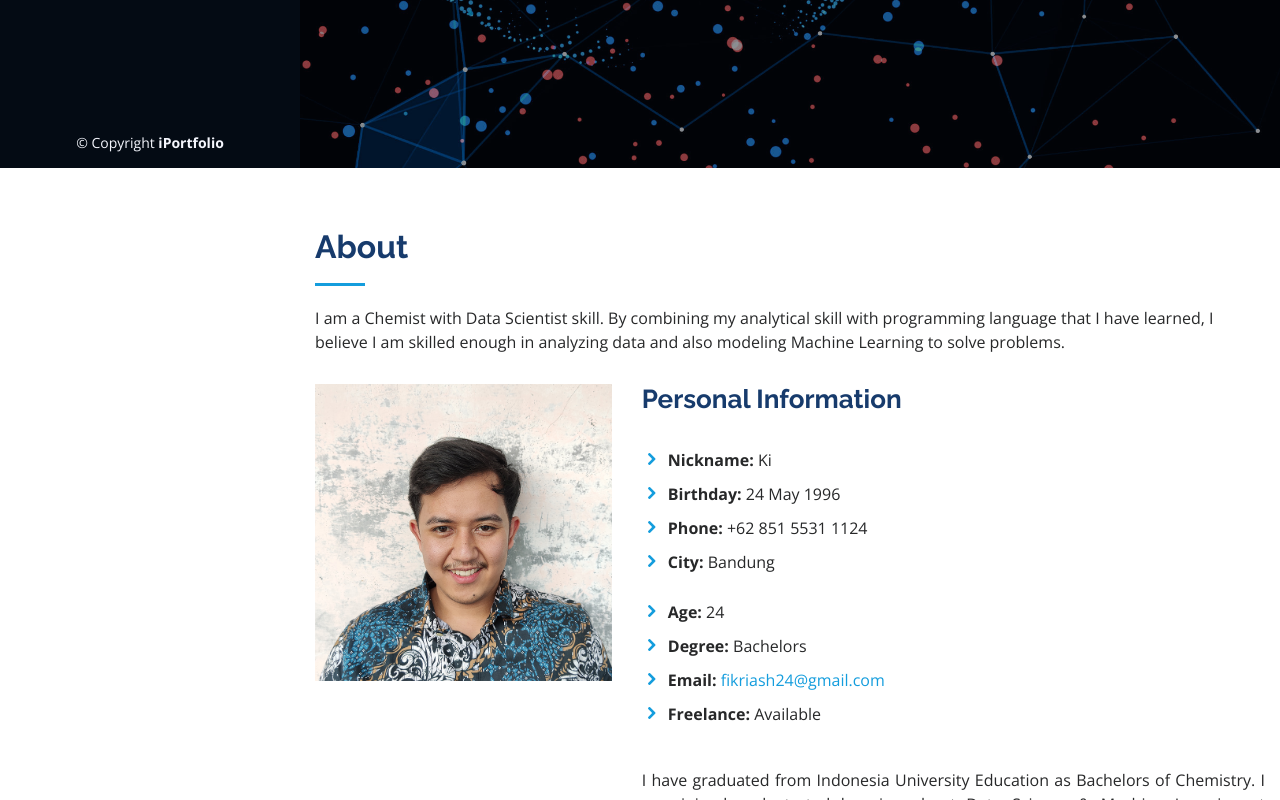
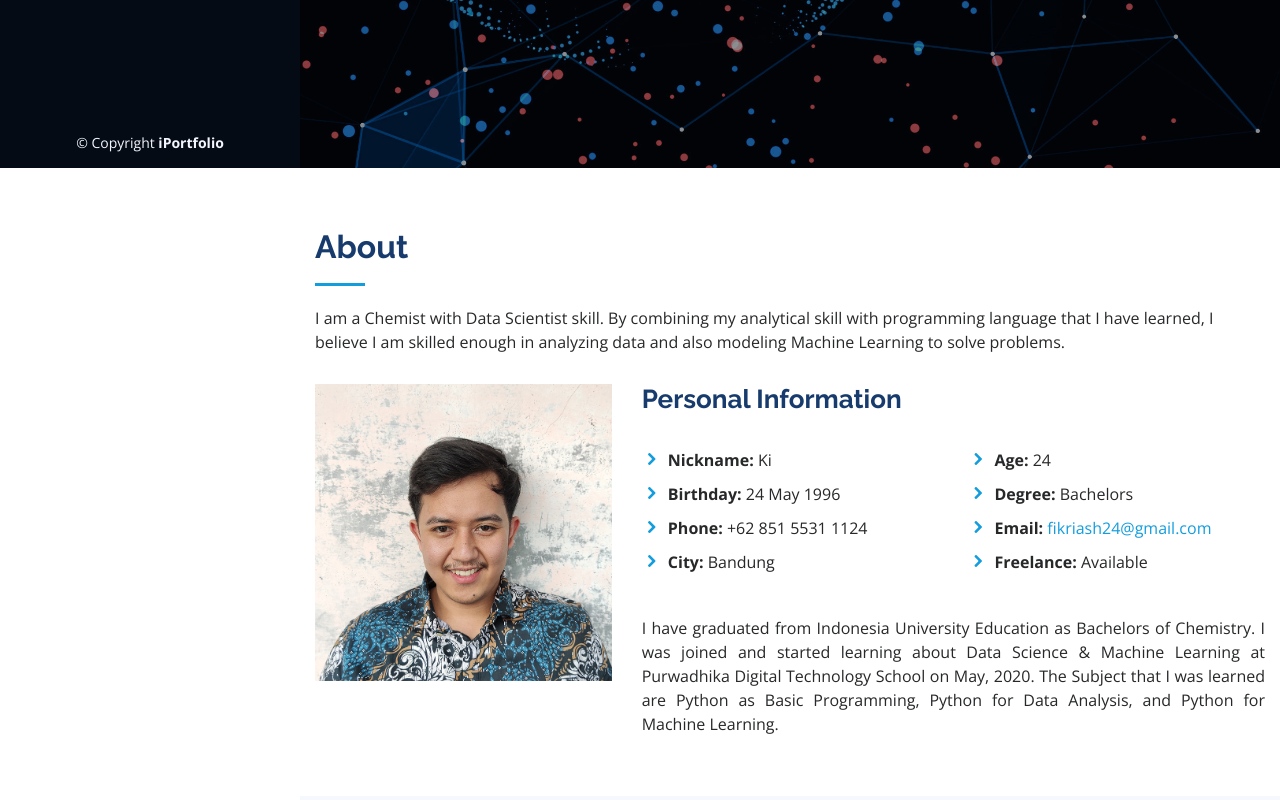
Before and after one commit to fikriash/iPortfolio, a plain HTML site: page index.html in a window 1280 px wide. Shown: the part 632-1432 px from the top of the page. Drawn offline with nearby package versions, Linux system fonts and the light colour scheme.

Commit message:
Update index.html

```diff
--- a/index.html
+++ b/index.html
@@ -89,7 +89,7 @@
           <div class="col-lg-8 pt-4 pt-lg-0 content" data-aos="fade-left">
             <h3 class="pb-4">Personal Information</h3>
             <div class="row">
-              <div class="col-lg-7">
+              <div class="col-lg-6">
                 <ul>
                   <li><i class="icofont-rounded-right"></i> <strong>Nickname:</strong> Ki </li>
                   <li><i class="icofont-rounded-right"></i> <strong>Birthday:</strong> 24 May 1996</li>
```
